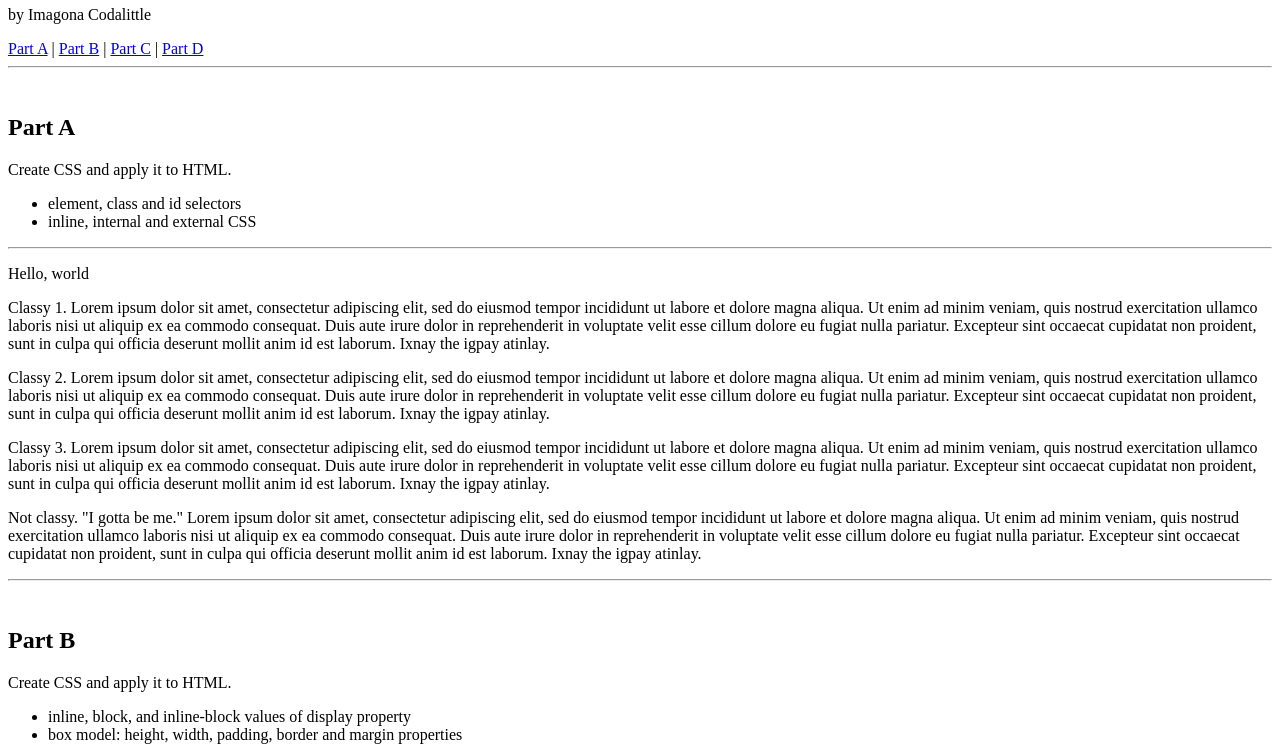
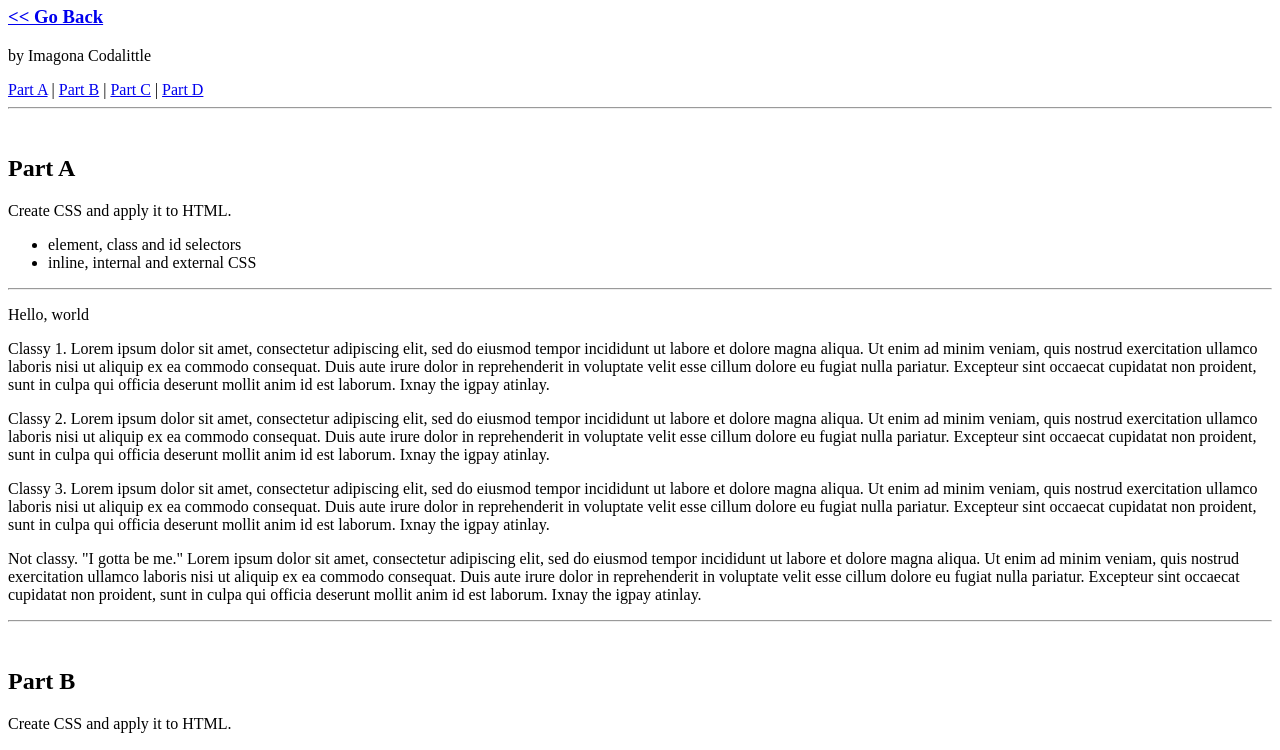
Before and after one commit to StoneFoxProject/stonefoxproject.github.io, a plain HTML site: page Assignments/assignment02.html in a window 1280 px wide. Shown: the part 60-810 px from the top of the page. Drawn offline with Linux system fonts and the light colour scheme.

Commit message:
Update assignment02.html

```diff
--- a/Assignments/assignment02.html
+++ b/Assignments/assignment02.html
@@ -1,6 +1,7 @@
 <html>
 <header>
   <h1>Assignment 02</h1>
+  <h3><a href="https://StoneFoxProject.github.io/">&lt;&lt; Go Back</a></h3>
   <p>by Imagona Codalittle</p>
 </header>
 
```
